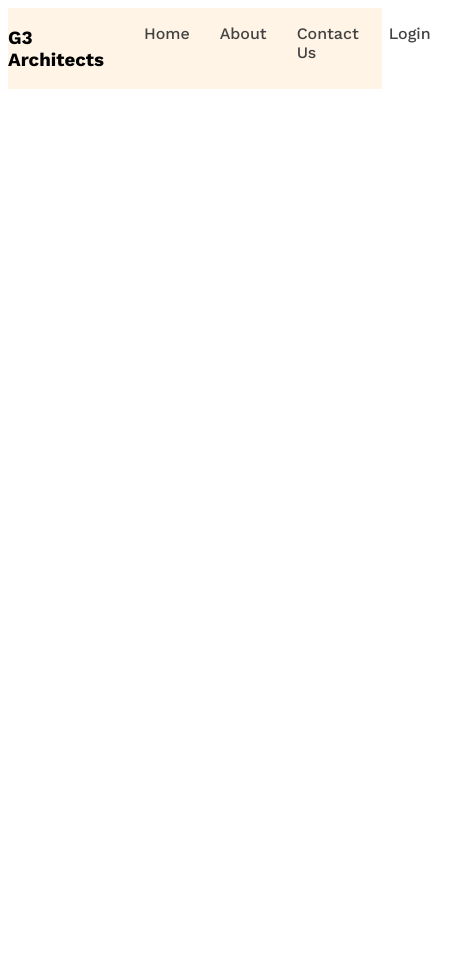
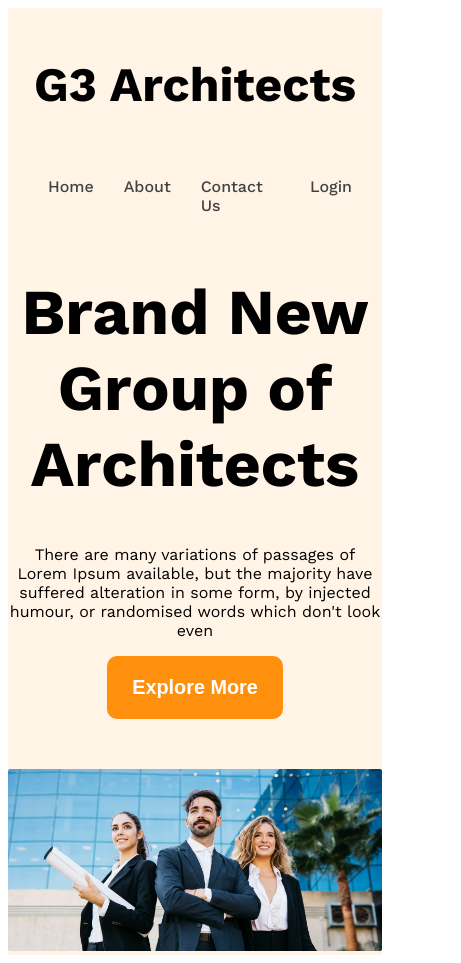
Before and after one commit to rimiruma/G3-Architects-2, a plain HTML site: page index.html in a window 390 px wide. Shown: the whole page, 461 px wide, since content can reach past the window. Before the commit the page ends 844 px from the top, so only its background shows below. Drawn offline with nearby package versions, Linux system fonts and the light colour scheme.

Commit message:
added a banenr and responsive done

```diff
--- a/index.html
+++ b/index.html
@@ -18,7 +18,14 @@
                 <li class="nav-item"><a href="" class="nav-link text-gray">Login</a></li>
             </ul>
         </nav>
-        <div class="banner"></div>
+        <div class="banner">
+            <div class="banner-content">
+                <h1 class="banner-title">Brand New Group of Architects</h1>
+            <p class="banner-description">There are many variations of passages of Lorem Ipsum available, but the majority have suffered alteration in some form, by injected humour, or randomised words which don't look even</p>
+            <button class="btn-primary">Explore More</button>
+            </div>
+            <img class="banner-image" src="images/banner.png" alt="">
+                </div>
     </header>
     <main></main>
     <footer></footer>
--- a/styles/architects.css
+++ b/styles/architects.css
@@ -26,12 +26,28 @@
 .bg-light{
   background-color: rgba(255, 144, 14, 0.1);
 }
+
+.btn-primary{
+background-color: #FF900E;
+color: white;
+padding: 20px 25px;
+font-size: 1.24rem;
+font-weight: 600;
+border-radius: 10px;
+border: none;
+}
   /* header styles */
 
   /* navbar related styles */
 
   .navbar{
     justify-content: space-between;
+    align-items: center;
+  }
+
+  .brand{
+    font-weight: 700;
+    font-size: 3rem;
   }
 
   .nav-item{
@@ -48,3 +64,26 @@
     max-width: 1200px;
     margin: 0 auto;
   }
+  .banner-content{
+    margin: 850px;
+    margin: 0 auto;
+    text-align: center;
+    margin-bottom: 50px;
+  }
+
+  .banner-title{
+    font-weight: 700;
+    font-size: 4em;
+  }
+
+  .banner-image{
+    width: 100%;
+  }
+
+  /* responsive media query */
+
+  @media screen and (max-width: 576px) {
+    .navbar, .nav-link{
+      flex-direction: column;
+    }
+  }
```
